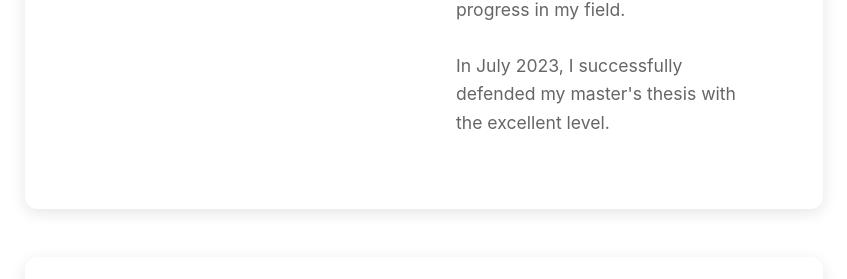
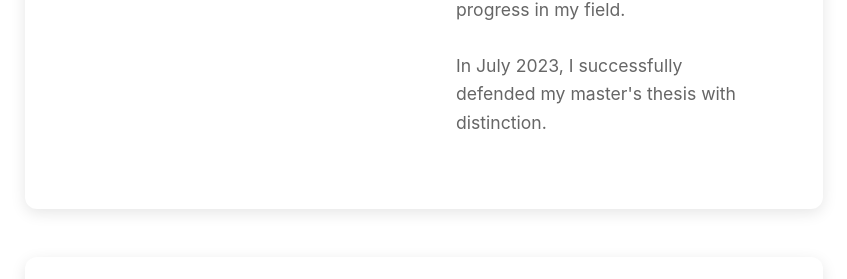
Before and after one commit to YingfeiLu/yingfeilu.github.io, a Jekyll site: the page built from gallery.md, in a window 1280 px wide and 900 px high, scrolled down 2869 px. Shown: the part 205-484 px from the top of the window, without its empty margins (216-1063 px from the left). Built offline with Jekyll 4.4.1, drawn with Linux system fonts in a browser that asks for light colours; nearby versions of some CDN libraries; library files that are not in the unit come from our copies.

Commit message:
Update gallery.html

```diff
--- a/_layouts/gallery.html
+++ b/_layouts/gallery.html
@@ -60,7 +60,7 @@ In June 2022, I finally graduated from Guangdong University of Foreign Studies w
                 <h5 class="card-title">Image 4</h5>
                 <p> I completed my master's degree in Theoretical and Applied Linguistics at Universitat Pompeu Fabra from September 2022 to July 2023, under the supervision of Dr. Janet DeCesaris. <br><br> I am deeply grateful to have been her final student during her last year of teaching. I cherish every meeting in Janet's office, where we spoke as both mentor and mentee, as well as friends.
 Janet was my most important guide—patiently answering all my questions and offering unwavering support, encouragement, and guidance, both academically and personally. Without her, I could not have made such progress in my field. <br><br>
-In July 2023, I successfully defended my master's thesis with the excellent level.
+In July 2023, I successfully defended my master's thesis with distinction.
 
  </p>
             </div>
```
